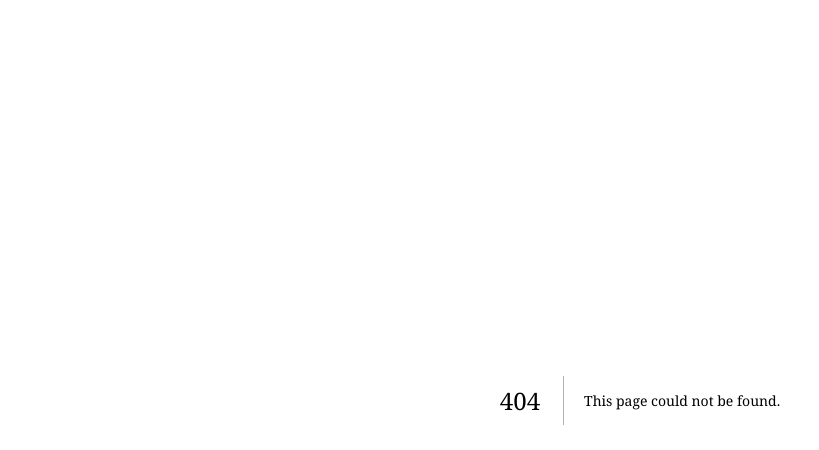
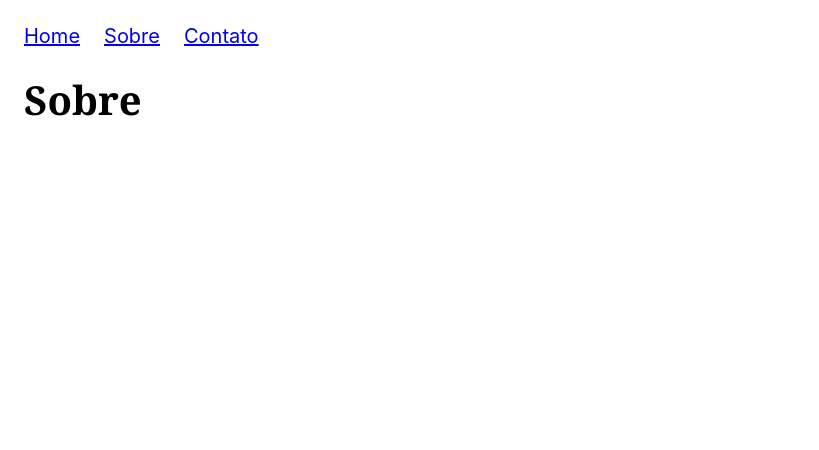
Before and after one commit to Gabriel02ps/next-origamid, a Next.js app: page /sobre in a window 1280 px wide. Before the commit this address had no page. Shown: the top 450 px of the page, without its empty margins (0-819 px from the left). Built offline with nearby package versions, Linux system fonts and the light colour scheme.

Commit message:
chore: app router

```diff
--- a/src/app/layout.tsx
+++ b/src/app/layout.tsx
@@ -1,5 +1,6 @@
 import type { Metadata } from 'next'
 import './globals.css'
+import Menu from '@/components/menu'
 
 export const metadata: Metadata = {
   title: 'Origamid Next',
@@ -13,7 +14,10 @@ export default function RootLayout({
 }>) {
   return (
     <html lang="pt-BR">
-      <body>{children}</body>
+      <body>
+        <Menu />
+        {children}
+      </body>
     </html>
   )
 }
--- /dev/null
+++ b/src/app/sobre/page.tsx
@@ -0,0 +1,14 @@
+import { Metadata } from 'next'
+
+export const metadata: Metadata = {
+  title: 'Sobre',
+  description: 'Essa é a página sobre',
+}
+
+export default function SobrePage() {
+  return (
+    <div>
+      <h1>Sobre</h1>
+    </div>
+  )
+}
--- /dev/null
+++ b/src/components/menu.tsx
@@ -0,0 +1,15 @@
+export default function Menu() {
+  return (
+    <ul className="menu">
+      <li>
+        <a href="/">Home</a>
+      </li>
+      <li>
+        <a href="/sobre">Sobre</a>
+      </li>
+      <li>
+        <a href="/contato">Contato</a>
+      </li>
+    </ul>
+  )
+}
```
Also changed, not shown: src/app/contato/page.tsx (added, +7 -0 lines).
